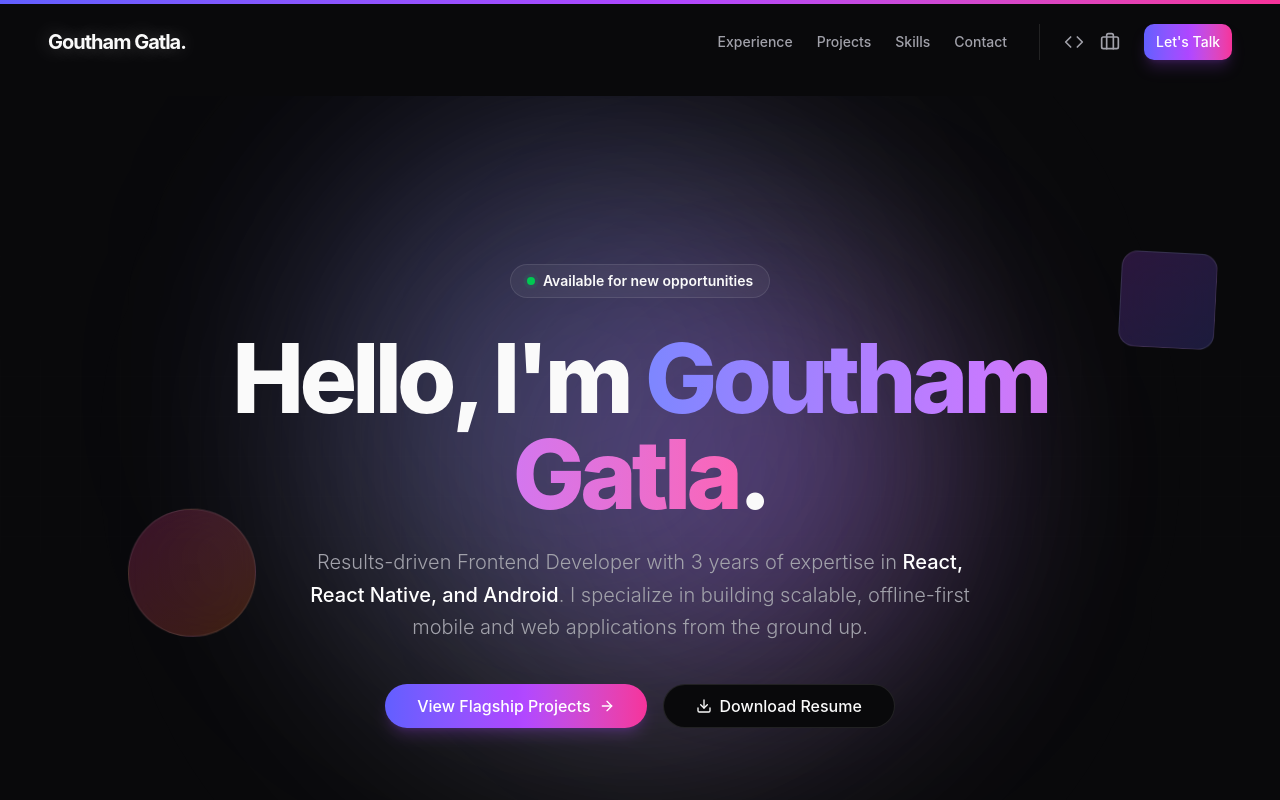
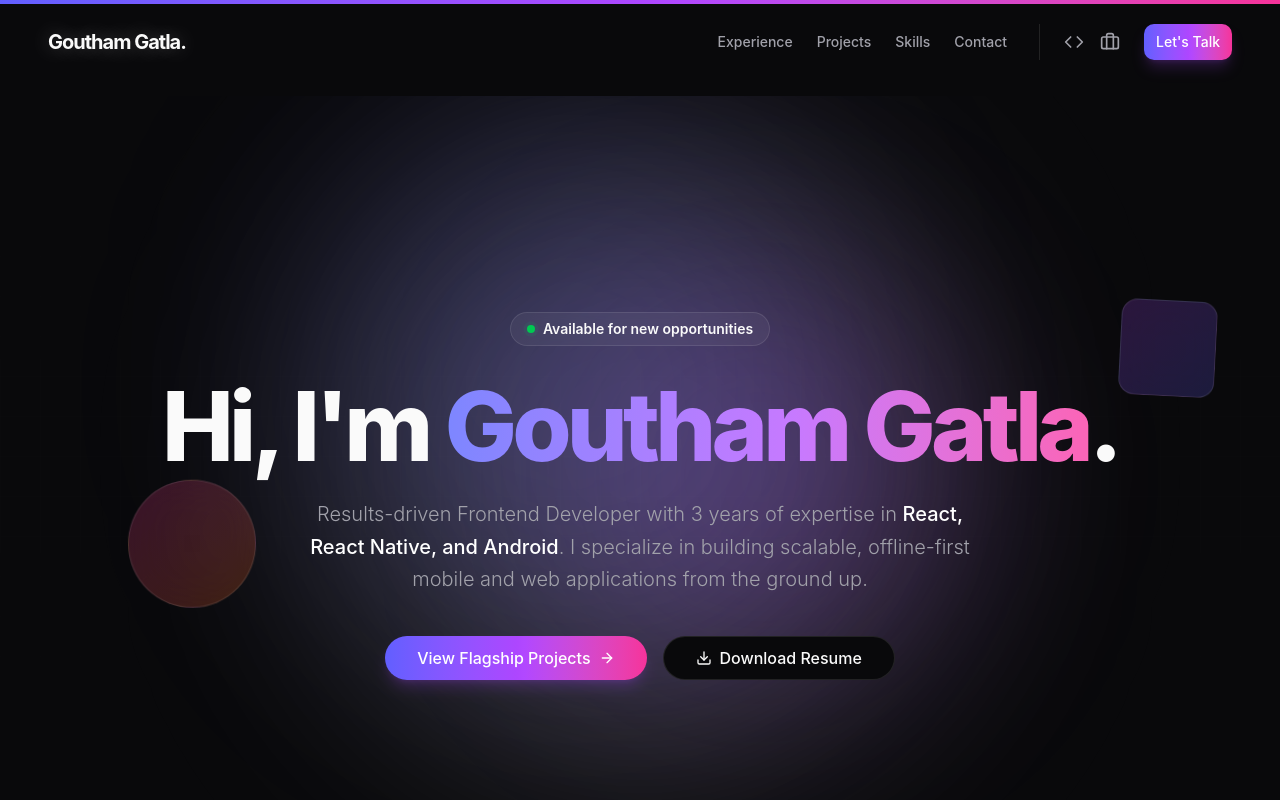
Before and after one commit to GouthamGatla/Goutham_portfolio, a React app: page / in a window 1280 px wide. Shown: the top 800 px of the page. Built offline with nearby package versions, Linux system fonts and the light colour scheme; the HTML template or start-up script is replaced by a standard one.

Commit message:
chore: initialize git repository hooks and update HeroSection component

```diff
--- a/src/features/hero/HeroSection.tsx
+++ b/src/features/hero/HeroSection.tsx
@@ -29,7 +29,7 @@
 
           <StaggerItem>
             <h1 className="text-5xl md:text-7xl lg:text-8xl font-extrabold tracking-tighter mb-6 max-w-5xl mx-auto">
-              Hello, I'm{" "}
+              Hi, I'm{" "}
               <span className="text-transparent bg-clip-text bg-gradient-to-r from-indigo-400 via-purple-400 to-pink-400">
                 Goutham Gatla
               </span>.
```
